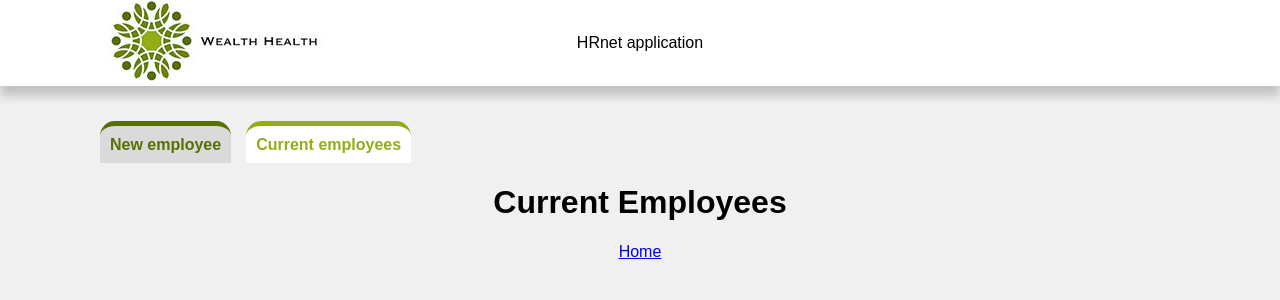
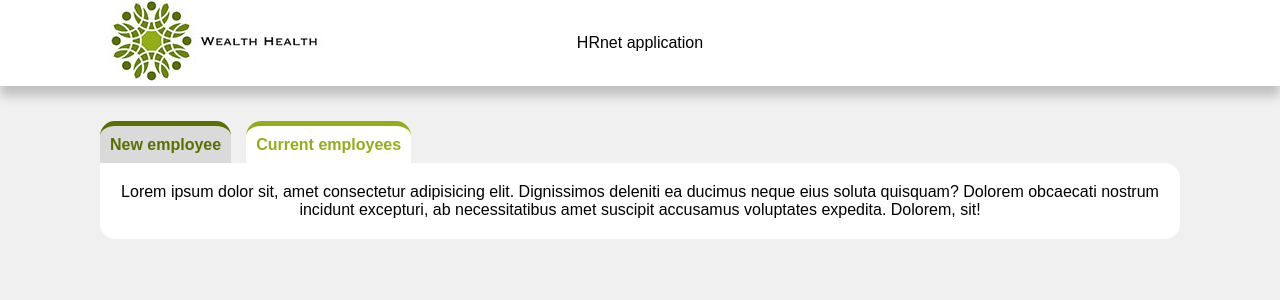
Before and after one commit to Dwain06/P14-appli-hrnet, a React (Create React App) app: page /employees in a window 1280 px wide. Shown: the top 300 px of the page. Built offline with nearby package versions, Linux system fonts and the light colour scheme.

Commit message:
add(style): update css

```diff
--- a/src/components/selectList/selectList.css
+++ b/src/components/selectList/selectList.css
@@ -7,16 +7,26 @@
     text-align: center;
     cursor: pointer;
     font-size: 16px;
-    background-color: grey;
-    color: aliceblue;
+    background-color: rgb(248, 248, 248);
+    border: 1px solid rgb(214, 214, 214);
+    color: #577000;
+    /* color: rgb(104, 136, 165); */
     border-radius: 5px;
+
 }
+
+#select-list:focus {
+    outline : 1px solid #577000;
+    /* outline : 1px solid rgb(104, 136, 165); */
+
+}
+
 #select-list::-webkit-scrollbar {
 	width: 8px;
     border-radius: 10px;
-	background-color: rgba(255, 255, 255, 0.3);
+	background-color: rgba(61, 151, 88, 0.3);
 }
 #select-list::-webkit-scrollbar-thumb {
 	border-radius: 10px;
-	background-color: rgba(255, 255, 255, 0.6);
+	background-color: #577000;
 }
--- a/src/pages/employees/Employees.jsx
+++ b/src/pages/employees/Employees.jsx
@@ -13,10 +13,10 @@ const Login = () => {
         <>
             <Header />
             <MainNav />
-            <div id="employee-div" className="container">
-                <h1>Current Employees</h1>
-                <table id="employee-table" className="display" />
-                <a href="index.html">Home</a>
+            <div className="employees-list">
+                <div className="employees-list--container">
+                    <p>Lorem ipsum dolor sit, amet consectetur adipisicing elit. Dignissimos deleniti ea ducimus neque eius soluta quisquam? Dolorem obcaecati nostrum incidunt excepturi, ab necessitatibus amet suscipit accusamus voluptates expedita. Dolorem, sit!</p>
+                </div>
             </div>
         </>
     );
--- a/src/pages/employees/_employees.scss
+++ b/src/pages/employees/_employees.scss
@@ -1,57 +1,17 @@
-.sign-in-button {
-    display: block;
-    width: 100%;
-    padding: 8px;
-    font-size: 1.1rem;
-    font-weight: bold;
-    margin-top: 1rem;
-    border-color: #00bc77;
-    background-color: #00bc77;
-    color: #fff;
+.employees-list {
+    background: rgb(240, 240, 240);
+    margin-top: -16px;
 }
 
-.sign-in-content {
-    box-sizing: border-box;
-    background-color: white;
-    width: 300px;
-    margin: 0 auto;
-    margin-top: 3rem;
-    padding: 2rem;
+.employees-list--container {
+    max-width: 1200px;
+    padding-left: 100px;
+    padding-right: 100px;
+    margin: auto;
 }
-
-.sign-in-icon {
-    font-size: 5rem;
+.employees-list--container p {
+    background: #fff;
+    padding: 20px;
+    border-radius: 0 15px 15px 15px;
+    text-align: center;
 }
-
-.input-remember {
-    display: flex;
-}
-
-.input-remember label {
-    margin-left: 0.25rem;
-}
-
-.input-wrapper {
-    display: flex;
-    flex-direction: column;
-    text-align: left;
-    margin-bottom: 1rem;
-}
-
-.input-wrapper label {
-    font-weight: bold;
-}
-
-.input-wrapper input {
-    padding: 5px;
-    font-size: 1.2rem;
-}
-
-.wrong-login{
-    color: red;
-    text-decoration: underline;
-}
-
-.wrong-label input{
-    border: 1px solid red;
-}
```
